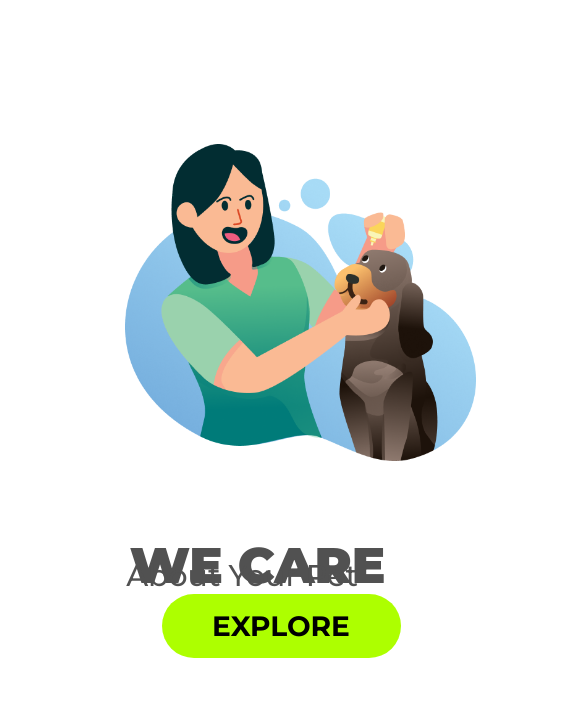
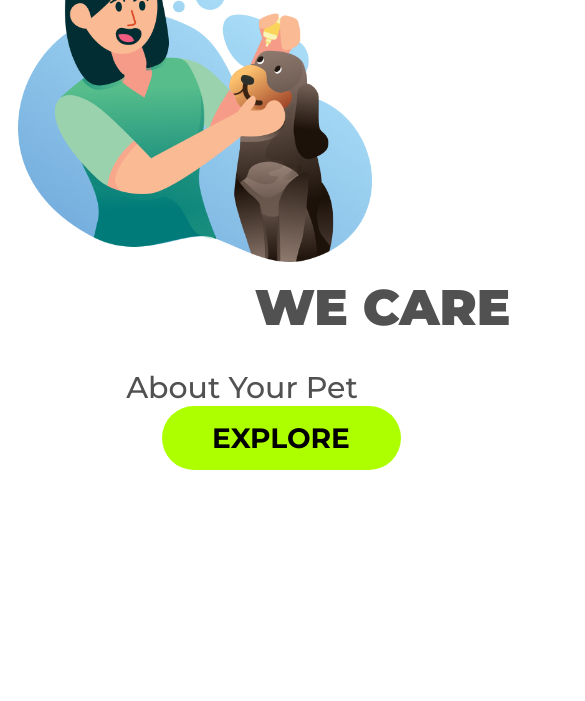
Before and after one commit to Asheykin12/WECARE, a plain HTML site: page index.html in a window 390 px wide. Shown: the top 701 px of the page, 585 px wide, since content can reach past the window. Drawn offline with Linux system fonts and the light colour scheme.

Commit message:
alteração no @media

```diff
--- a/style.css
+++ b/style.css
@@ -113,10 +113,9 @@ p {
 @media screen and (max-width: 800px) {
 
     .left {
-        width: 100%;
-        height: 50%;
-        padding: 0;
-        margin: 0;
+        position: relative;
+        display: block;
+        margin: -55px auto;
     }
 
     .right {
@@ -144,18 +143,19 @@ p {
 
     img {
         position: static;
-        max-width: 90%;
         width: 354px;
         height: 317px;
+        margin: 0 auto;
+        display: block;
 
     }
 
     h1 {
-        width: 263px;
-        height: 52px;
-        text-align: center;
-        font-size: 50px;
-        font-weight: 900;
+    text-align: center;
+    font-size: 50px;
+    display: block;
+    position: static;
+}
 
     }
 
```
